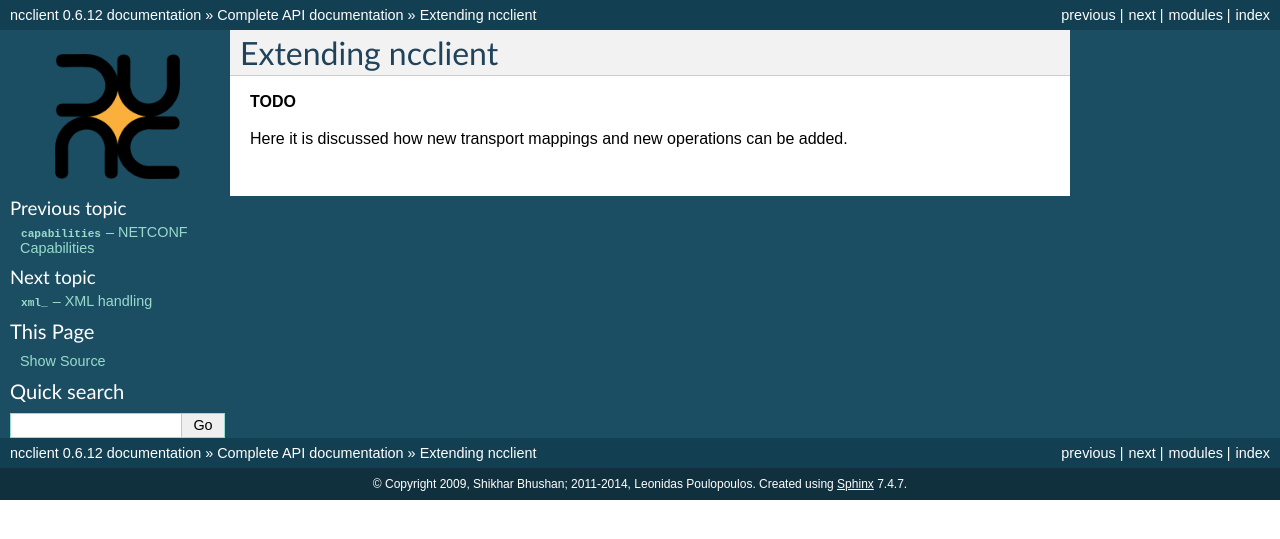
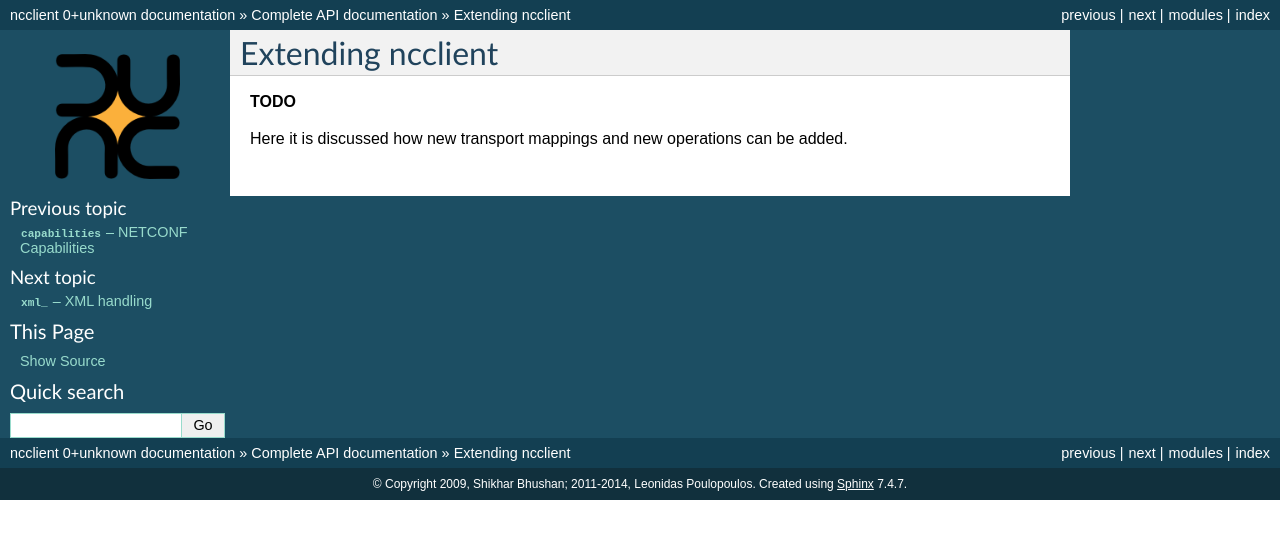
Before and after one commit to ncclient/ncclient, a Sphinx documentation site: the page built from docs/source/extending.rst, in a window 1280 px wide. Shown: the top 539 px of the page. Built offline with Sphinx 7.4.7, drawn with Linux system fonts in a browser that asks for light colours; formulas are drawn with MathJax 3.

Commit message:
updated docs conf.py to source version number correctly

```diff
--- a/docs/source/conf.py
+++ b/docs/source/conf.py
@@ -18,6 +18,8 @@ import sphinx
 # add these directories to sys.path here. If the directory is relative to the
 # documentation root, use os.path.abspath to make it absolute, like shown here.
 sys.path.insert(0, os.path.abspath("../.."))
+
+from ncclient._version import get_versions
 
 # -- General configuration -----------------------------------------------------
 needs_sphinx = '2.0'
@@ -47,9 +49,9 @@ copyright = u'2009, Shikhar Bhushan; 2011-2014, Leonidas Poulopoulos'
 # built documents.
 #
 # The short X.Y version.
-version = '0.6'
+release = get_versions()['version']
 # The full version, including alpha/beta/rc tags.
-release = '0.6.12'
+version = '.'.join(release.split('+', 1)[0].split('.')[:2])
 
 # The language for content autogenerated by Sphinx. Refer to documentation
 # for a list of supported languages.
```
